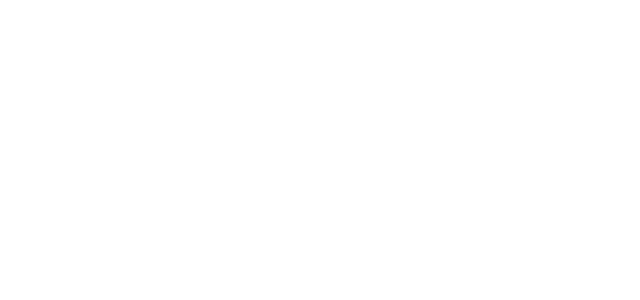
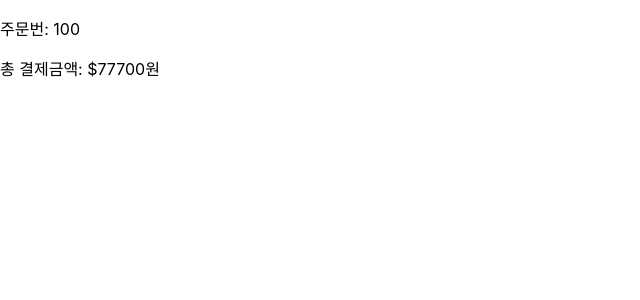
Before and after one commit to antigravity-official/anti-frontend-order, a React (Create React App) app: page / in a window 1280 px wide. Shown: the top 300 px of the page, without its empty margins (0-640 px from the left). Built offline with nearby package versions, Linux system fonts and the light colour scheme.

Commit message:
Feat: OrderInfo(주문정보) component 분리로 관심사 분리

```diff
--- a/src/App.tsx
+++ b/src/App.tsx
@@ -1,7 +1,7 @@
 import React, { useState } from 'react'
 import useGetOrdersQuery from './hooks/useGetOrdersQuery'
 
-import { Order, OrderProduct } from './types/Models'
+import OrderInfo from './components/OrderInfo'
 
 const App = () => {
   const { isLoading, data: ordersData } = useGetOrdersQuery()
@@ -11,35 +11,15 @@ const App = () => {
     return <div>Loading...</div>
   }
 
-  const presentOrder = (order: Order) => {
-    const output: string[] = []
-    const println = (text: string) => output.push(text)
-
-    println(`주문번: ${order.id}`)
-    println(`주문일: ${order.orderAt}`)
-    println(`총 결제금액: ${order.amount}원`)
-    println(``)
-    println(`----------------------------`)
-    println(`[상품목록]`)
-    println(``)
-    order.products.forEach((p: OrderProduct) => {
-      println(`상품명: ${p.name}`)
-      println(`가격: ${p.price}원`)
-      println(`주문정보: ${p.stock.color}/${p.stock.band}/${p.stock.cup} ${p.stock.quantity}개`)
-      println(``)
-    })
-    println(`----------------------------`)
-    println(`[배송정보]`)
-    println(`송장번호: ${order.shipping.trackingNumber}`)
-    println(`배송료: ${order.shipping.shippingFee}원`)
-    println(`주소: [${order.shipping.post}] ${order.shipping.address}`)
-    println(`메시지: ${order.shipping.message}`)
-
-    // updateOrderInfo(output)
+  const orderInfoData = {
+    id: ordersData.id,
+    orderAt: new Date(ordersData.orderAt),
+    amount: ordersData.amount,
   }
 
   return (
     <div>
+      <OrderInfo orderInfoData={orderInfoData} />
       {orderInfo.map((line, infoIndex) => {
         const infoKey = `info-${infoIndex}`
         return <div key={infoKey}>{line}</div>
--- /dev/null
+++ b/src/components/OrderInfo.tsx
@@ -0,0 +1,17 @@
+import { OrderInfo as OrderInfoTypes } from '../types/ordersTypes'
+
+interface OrderInfoProps {
+  orderInfoData: OrderInfoTypes
+}
+
+const OrderInfo = ({ orderInfoData }: OrderInfoProps) => {
+  return (
+    <>
+      <p>주문번: {orderInfoData.id}</p>
+      {/* <p>주문일: {orderInfo.orderAt}</p> */}
+      <p>총 결제금액: ${orderInfoData.amount}원</p>
+    </>
+  )
+}
+
+export default OrderInfo
--- a/src/Models.ts
+++ b/src/types/ordersTypes.ts
@@ -4,6 +4,12 @@ export interface Order {
   amount: number
   products: OrderProduct[]
   shipping: Shipping
+}
+
+export interface OrderInfo {
+  id: number
+  orderAt: Date
+  amount: number
 }
 
 export interface OrderProduct {
```
